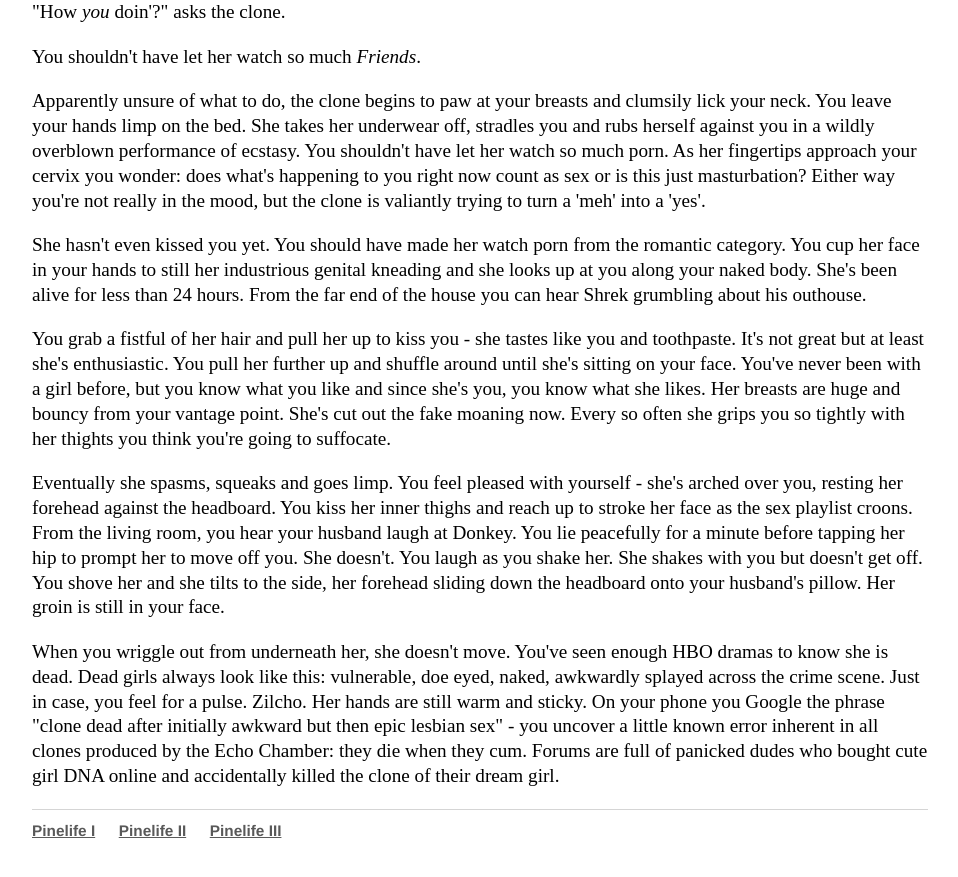
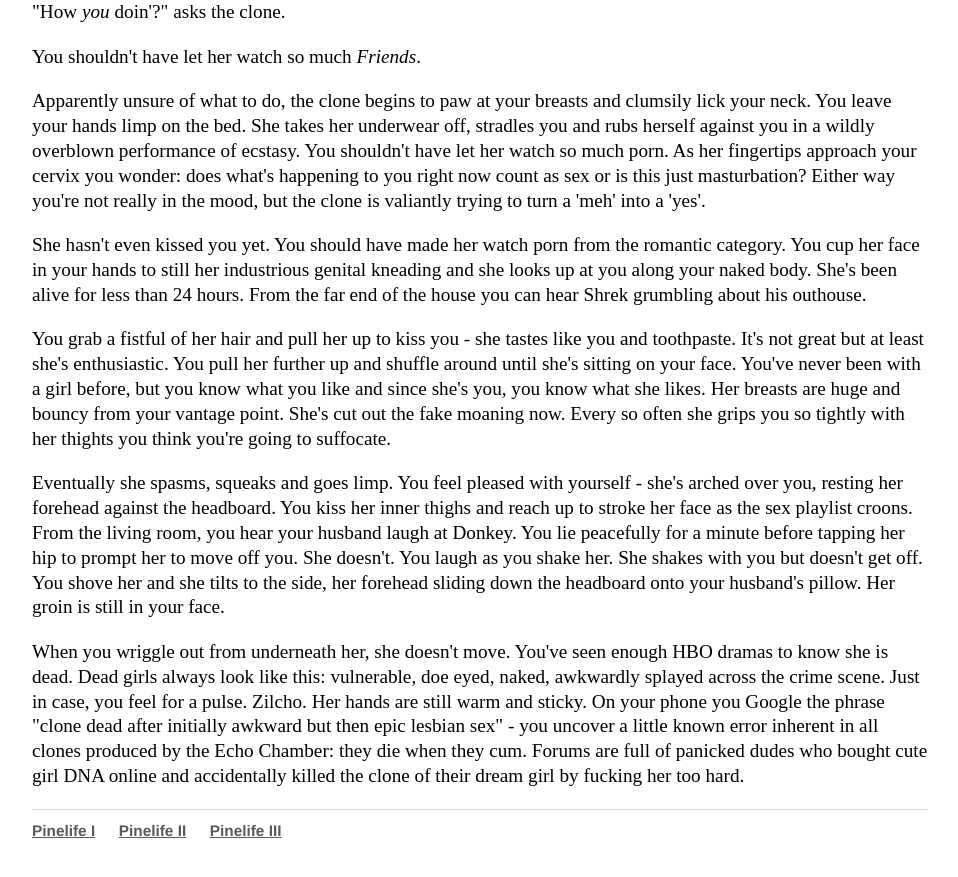
Before and after one commit to Pinelife/pinelife.github.io, a Jekyll site: the page built from Hellhole/excitingevent1.html, in a window 1280 px wide and 900 px high, scrolled down 2371 px. Shown: the top 877 px of the window, without its empty margins (160-1118 px from the left). Built offline with Jekyll 4.4.1, drawn with Linux system fonts in a browser that asks for light colours.

Commit message:
Update excitingevent1.html

```diff
--- a/Hellhole/excitingevent1.html
+++ b/Hellhole/excitingevent1.html
@@ -121,5 +121,7 @@ When you wriggle out from underneath her, she doesn't move. You've seen enough H
   this: vulnerable, doe eyed, naked, awkwardly splayed across the crime scene. Just in case, you feel for a pulse. Zilcho. Her hands are still warm and sticky.
 On your phone you Google the phrase "clone dead after initially awkward but then epic lesbian sex" - you uncover a little known error inherent in all clones produced by
   the Echo Chamber: they die when they cum. Forums are full of panicked dudes who bought cute girl DNA online and accidentally killed the clone of
-  their dream girl.
+  their dream girl by fucking her too hard.
 </p>
+<p>
+</p>
```
